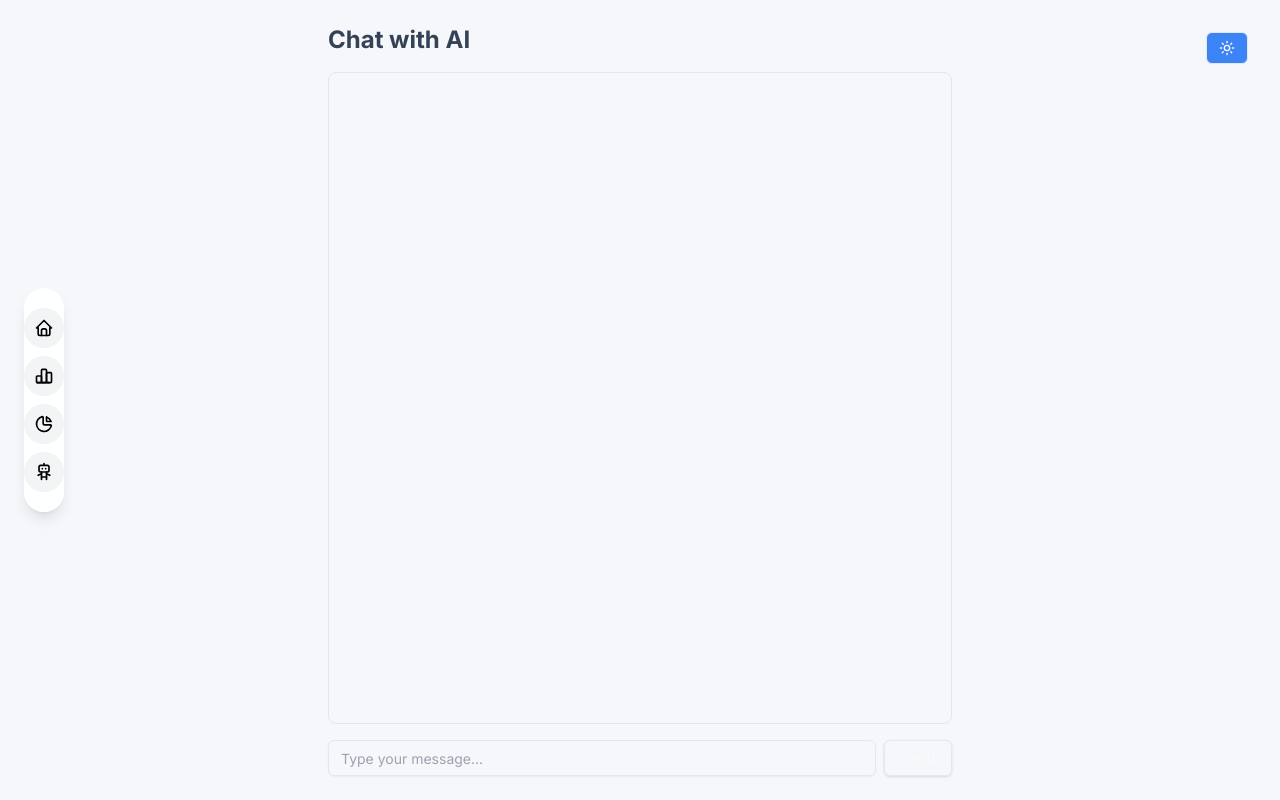
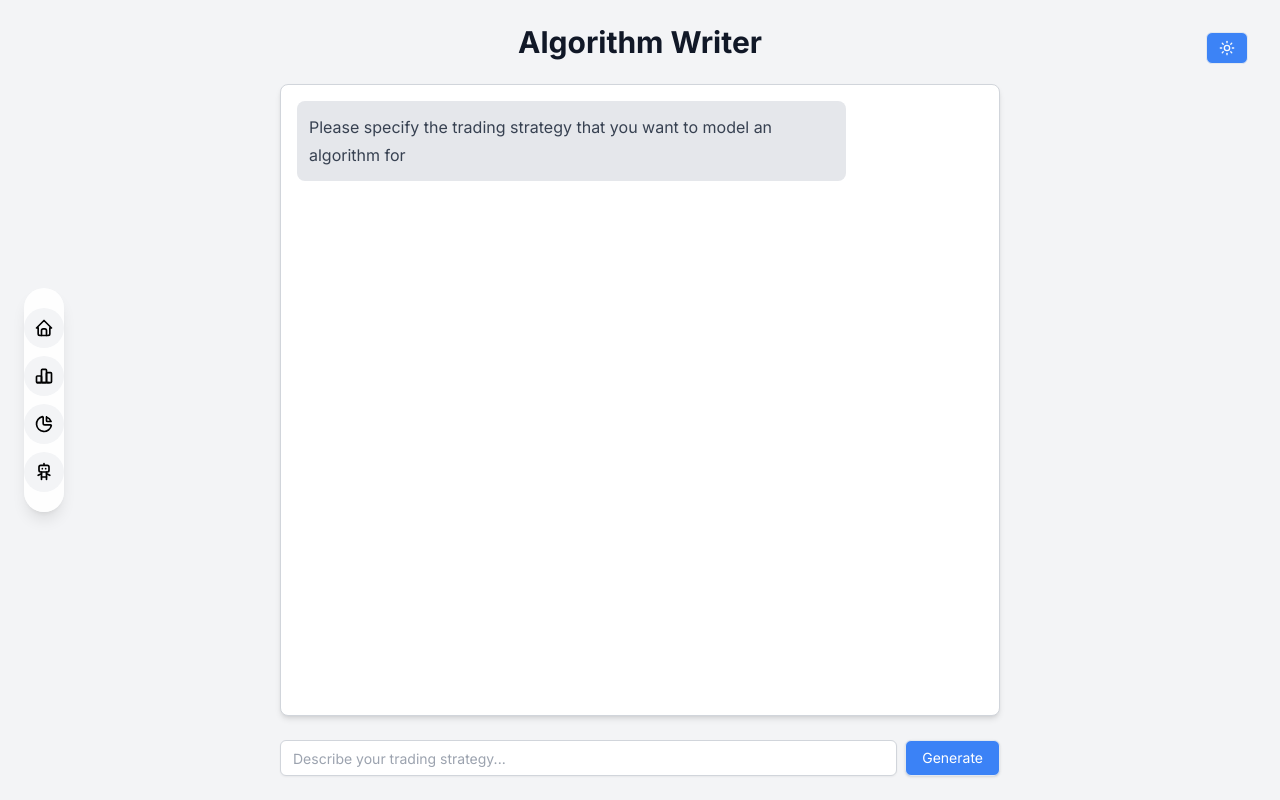
Before and after one commit to krish-shar/InvestIQ, a Next.js app in the folder frontend/: page /generate in a window 1280 px wide. Built offline with nearby package versions, Linux system fonts and the light colour scheme.

Commit message:
changed the algorithm chatbot to match theme

```diff
--- a/frontend/src/app/generate/page.tsx
+++ b/frontend/src/app/generate/page.tsx
@@ -6,16 +6,22 @@ import { Button } from "@/app/components/ui/button";
 import { useTheme } from "next-themes";
 import ReactMarkdown from "react-markdown";
 import rehypeRaw from "rehype-raw";
+import { motion, AnimatePresence } from "framer-motion";
+import { Prism as SyntaxHighlighter } from "react-syntax-highlighter";
+import { vscDarkPlus } from "react-syntax-highlighter/dist/esm/styles/prism";
 
 type Message = {
   text: string;
   isUser: boolean;
   isImage?: boolean;
   imageData?: string;
+  markdown?: string;
 };
 
-export default function ChatbotPage() {
-  const [chatMessages, setChatMessages] = useState<Message[]>([]);
+export default function AlgoTraderPage() {
+  const [chatMessages, setChatMessages] = useState<Message[]>([
+    { text: "Please specify the trading strategy that you want to model an algorithm for", isUser: false }
+  ]);
   const [inputMessage, setInputMessage] = useState("");
   const [isLoading, setIsLoading] = useState(false);
   const chatContainerRef = useRef<HTMLDivElement>(null);
@@ -43,14 +49,13 @@ export default function ChatbotPage() {
 
       const data = await response.json();
 
-      // Add the text response
       const aiMessage: Message = {
         text: data.response,
         isUser: false,
+        markdown: data.markdown
       };
       setChatMessages((prev) => [...prev, aiMessage]);
 
-      // If there's an image, add it as a separate message
       if (data.image) {
         const imageMessage: Message = {
           text: "",
@@ -106,69 +111,99 @@ export default function ChatbotPage() {
           ol: ({ node, ...props }) => <ol className="list-decimal list-inside" {...props} />,
           a: ({ node, ...props }) => <a className="text-blue-500 hover:underline" {...props} />,
           code({ node, inline, className, children, ...props }) {
-            return inline ? (
-              <code className="bg-gray-100 dark:bg-gray-800 p-1 rounded" {...props}>
+            const match = /language-(\w+)/.exec(className || "");
+            return !inline && match ? (
+              <SyntaxHighlighter
+                style={vscDarkPlus}
+                language={match[1]}
+                PreTag="div"
+                className="rounded-md"
+                {...props}
+              >
+                {String(children).replace(/\n$/, '')}
+              </SyntaxHighlighter>
+            ) : (
+              <code className="bg-gray-200 dark:bg-gray-700 text-gray-900 dark:text-gray-100 p-1 rounded" {...props}>
                 {children}
               </code>
-            ) : (
-              <div className="relative">
-                <pre className="bg-gray-100 dark:bg-gray-800 p-4 rounded-lg overflow-x-auto">
-                  <button
-                    className="absolute top-2 right-2 text-sm text-blue-500"
-                    onClick={() => navigator.clipboard.writeText(children.toString())}
-                  >
-                    Copy Code
-                  </button>
-                  <code className="block">{children}</code>
-                </pre>
-              </div>
             );
           },
         }}
       >
-        {message.text}
+        {message.markdown || message.text}
       </ReactMarkdown>
     );
   };
 
   return (
-    <div className="flex h-screen bg-background text-foreground">
-      <div className="w-full max-w-2xl mx-auto p-6 flex flex-col">
-        <h2 className="text-2xl font-bold mb-4">Chat with AI</h2>
-        <div ref={chatContainerRef} className="flex-grow overflow-y-auto mb-4 p-4 border rounded-lg space-y-4">
+    <div className="flex h-screen bg-gray-100 dark:bg-gray-900 text-gray-900 dark:text-gray-100">
+      <div className="w-full max-w-3xl mx-auto p-6 flex flex-col">
+        <h2 className="text-3xl font-bold mb-6 text-center">Algorithm Writer</h2>
+        <div ref={chatContainerRef} className="flex-grow overflow-y-auto mb-6 p-4 border border-gray-300 dark:border-gray-700 rounded-lg space-y-4 bg-white dark:bg-gray-800 shadow-md">
+          <AnimatePresence>
             {chatMessages.map((message, index) => (
-            <div key={index} className={`flex ${message.isUser ? 'justify-end' : 'justify-start'}`}>
+              <motion.div
+                key={index}
+                initial={{ opacity: 0, y: 20 }}
+                animate={{ opacity: 1, y: 0 }}
+                exit={{ opacity: 0, y: -20 }}
+                transition={{ duration: 0.3 }}
+                className={`flex ${message.isUser ? 'justify-end' : 'justify-start'}`}
+              >
                 <div
-                className={`max-w-[70%] p-3 rounded-lg ${
-                  message.isUser ? 'bg-blue-500 text-white' : 'bg-gray-200 dark:bg-gray-700 prose dark:prose-invert'
+                  className={`max-w-[80%] p-3 rounded-lg ${
+                    message.isUser
+                      ? 'bg-blue-500 text-white'
+                      : 'bg-gray-200 dark:bg-gray-700 prose dark:prose-invert'
                   }`}
                 >
                   <MessageContent message={message} />
                 </div>
-            </div>
+              </motion.div>
             ))}
+          </AnimatePresence>
         </div>
         <div className="flex space-x-2">
           <Input
             type="text"
-            placeholder="Type your message..."
+            placeholder="Describe your trading strategy..."
             value={inputMessage}
             onChange={(e) => setInputMessage(e.target.value)}
             onKeyPress={(e) => e.key === "Enter" && handleSendMessage()}
             disabled={isLoading}
+            className="flex-grow bg-white dark:bg-gray-800 border-gray-300 dark:border-gray-700"
           />
-          <Button onClick={handleSendMessage} disabled={isLoading}>
-            {isLoading ? "Sending..." : "Send"}
+          <Button
+            onClick={handleSendMessage}
+            disabled={isLoading}
+            className="bg-blue-500 hover:bg-blue-600 text-white"
+          >
+            {isLoading ? "Generating..." : "Generate"}
           </Button>
         </div>
       </div>
       <style jsx global>{`
         .prose a {
+          color: #3b82f6;
           text-decoration: none;
         }
         .prose a:hover {
           text-decoration: underline;
         }
+        .dark .prose a {
+          color: #60a5fa;
+        }
+        .hljs {
+          display: block;
+          overflow-x: auto;
+          padding: 0.5em;
+          color: #383a42;
+          background: #fafafa;
+        }
+        .dark .hljs {
+          color: #abb2bf;
+          background: #282c34;
+        }
       `}</style>
     </div>
   );
```
Lines whose indentation alone changed are shown as unchanged.
